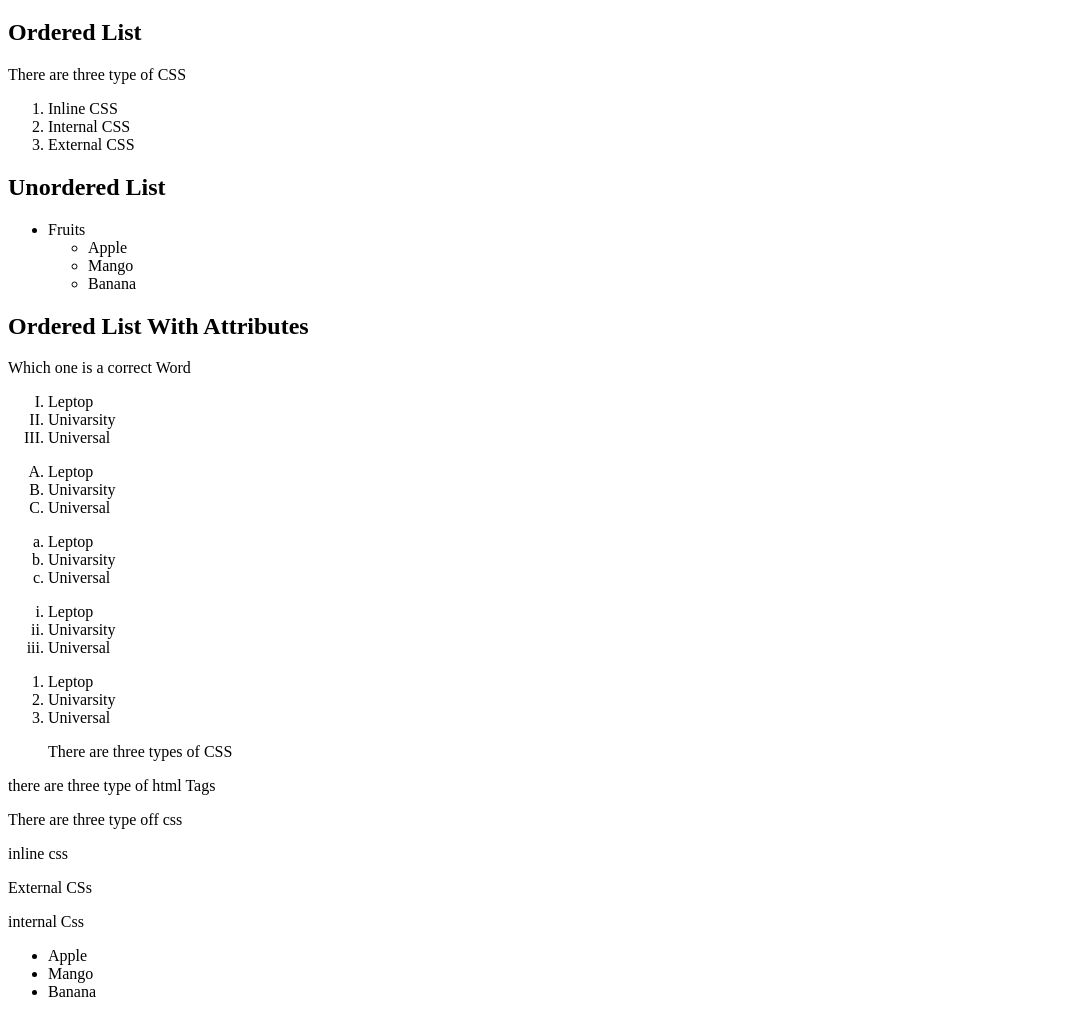
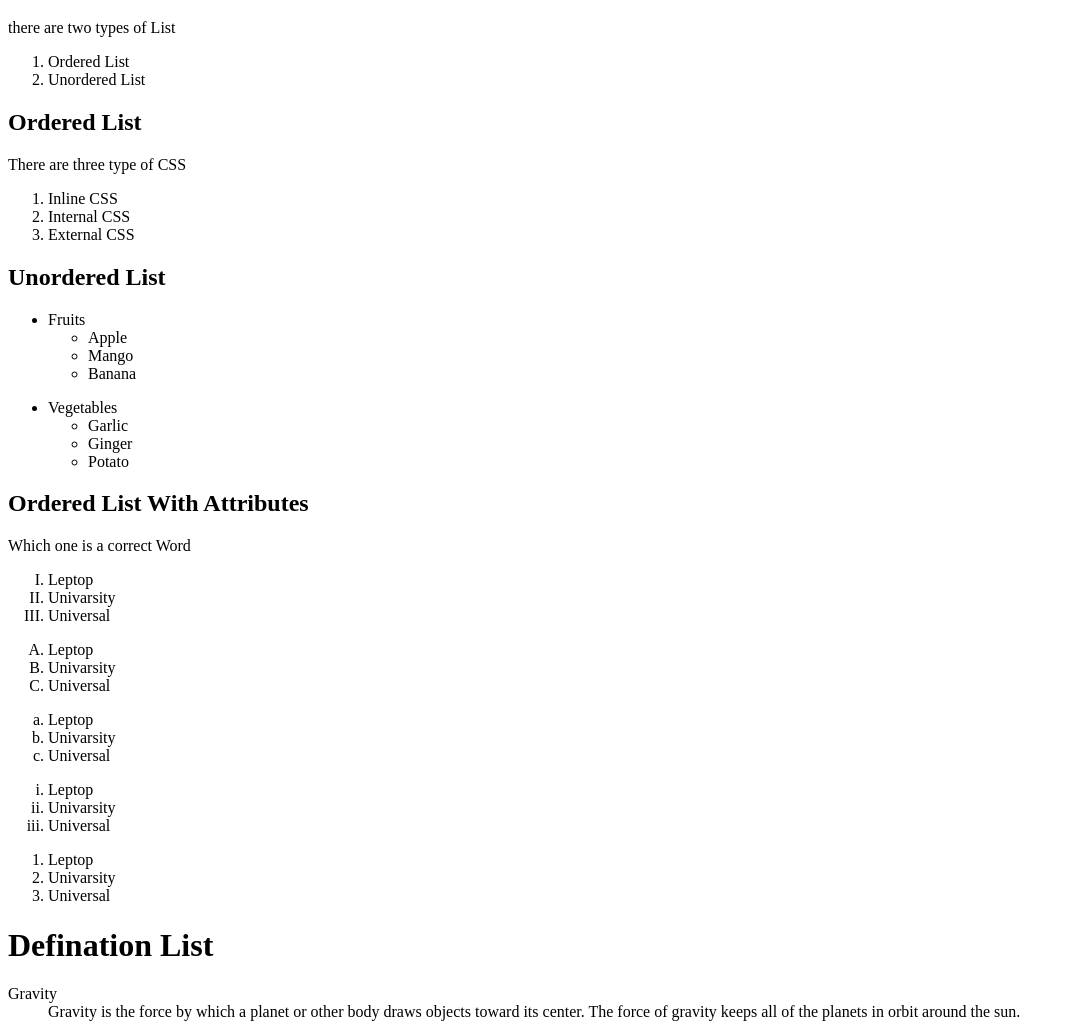
Before and after one commit to rahilsaleem12/Assignment-3, a plain HTML site: page index.html in a window 1280 px wide. Shown: the part 61-1090 px from the top of the page, without its empty margins (0-1075 px from the left). Drawn offline with Linux system fonts and the light colour scheme.

Commit message:
Some Code

```diff
--- a/index.html
+++ b/index.html
@@ -8,6 +8,11 @@
 </head>
 <body>
    <h1>List</h1>
+   <p>there are two types of List</p>
+   <ol>
+    <li>Ordered List</li>
+    <li>Unordered List</li>
+</ol>
    <h2>Ordered List</h2>
    <p>There are three type of CSS</p>
 
@@ -26,6 +31,14 @@
 
     </ul>
    </ul>
+
+   <ul><li>Vegetables
+    <ul>
+        <li>Garlic</li>
+        <li>Ginger</li>
+        <li>Potato</li>
+    </ul>
+   </li></ul>
    <h2>Ordered List With Attributes</h2>
    <p>Which one is a correct Word</p>
    <ol type="I">
@@ -64,18 +77,11 @@
     <li type=>Univarsity</li>
     <li type=>Universal</li>
    </ol>
-   <ol><p>There are three types of CSS </p></ol>
-   <p>there are three type of html Tags </p>
-   <p>There are three type off css</p>
-   <p>inline css</p>
-<p>External CSs</p>
-<p>internal Css</p>
-<ul>
-    <li>Apple</li>
-    <li>Mango</li>
-    <li>Banana</li>
+   <h1>Defination List</h1>
+   <dt>Gravity</dt>
+   <dd>Gravity is the force by which a planet or other body draws objects toward its center. The force of gravity keeps all of the planets in orbit around the sun.</dd>
 
 
-</ul
+
 </body>
 </html>
```
Also changed, not shown: style.css (deleted).
